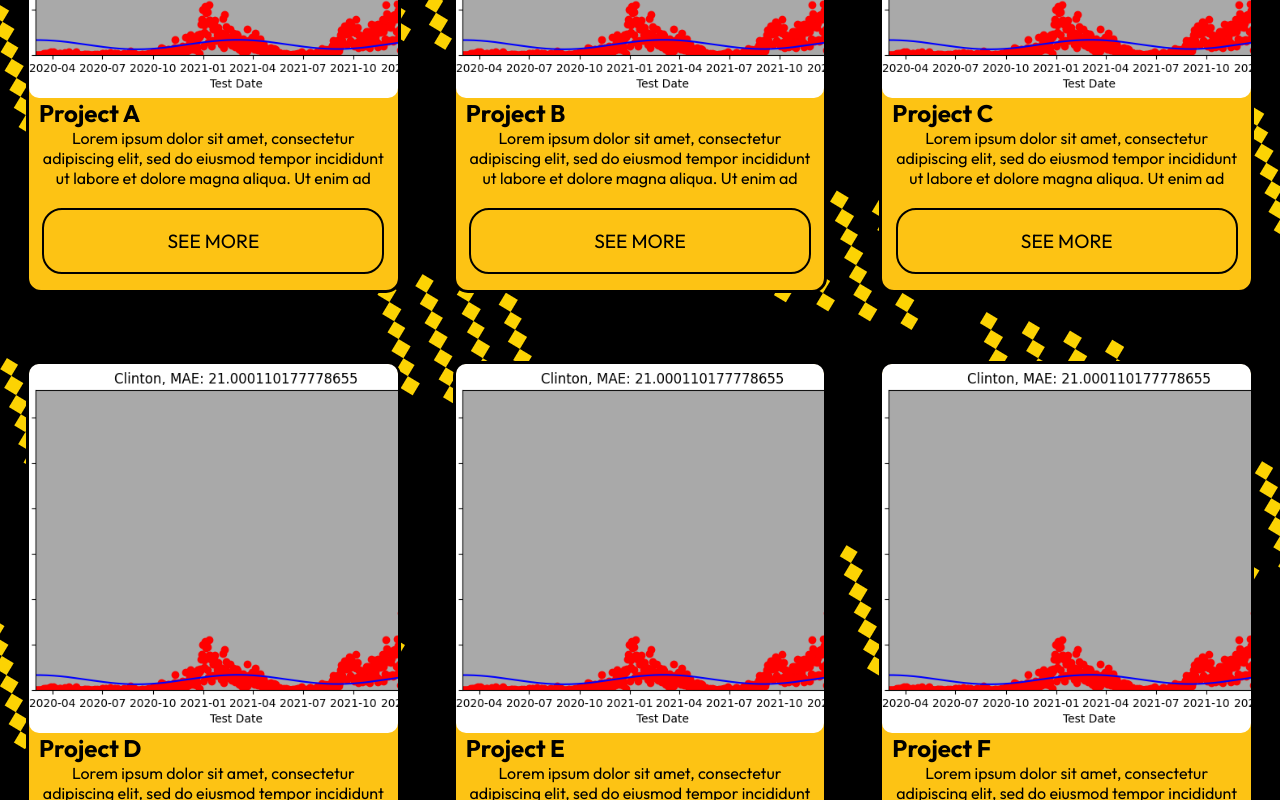
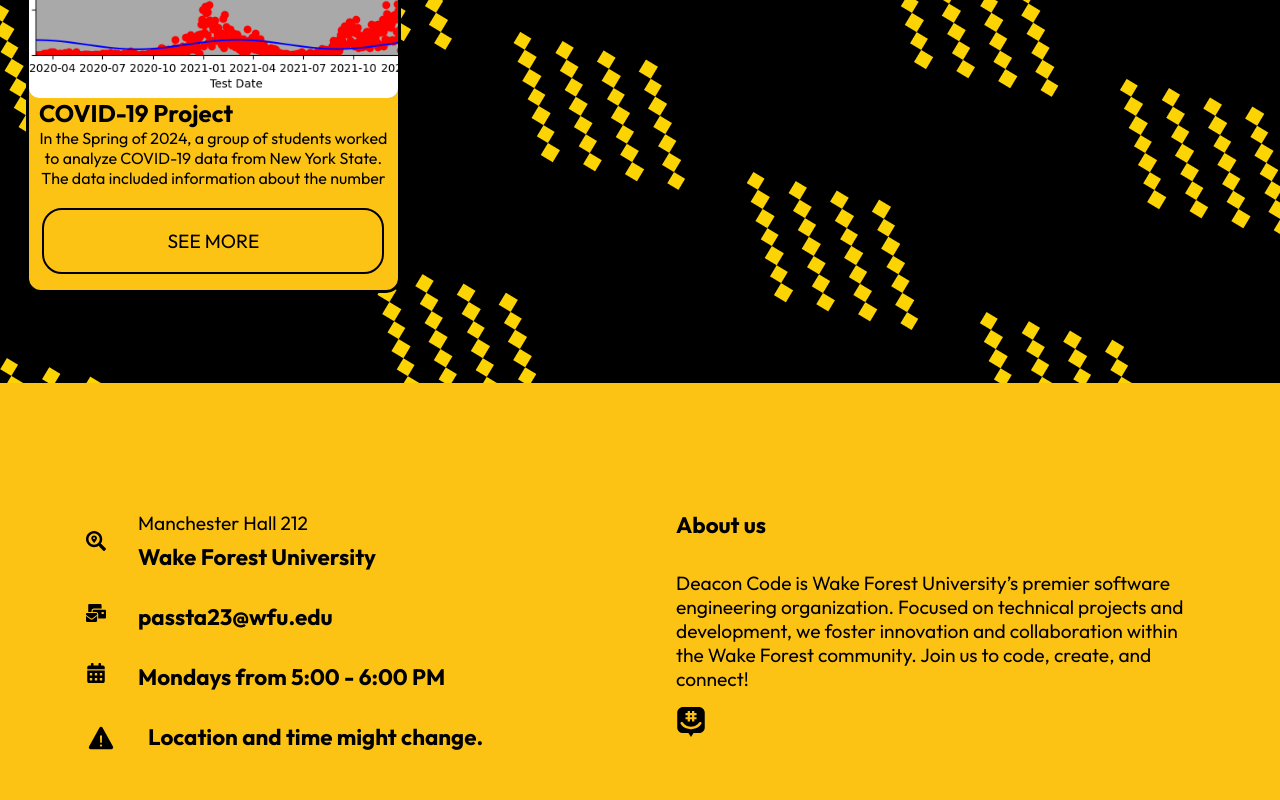
Before and after one commit to Deacon-Code/ClubWebsite2.0, a React (Create React App) app: page /projects in a window 1280 px wide. Shown: the part 940-1740 px from the top of the page. Built offline with nearby package versions, Linux system fonts and the light colour scheme.

Commit message:
A full website, I think, ready for release
Its all ready to be hosted now, do your stuff!

```diff
--- a/src/App.js
+++ b/src/App.js
@@ -6,6 +6,7 @@
 import Projects from "./routes/Projects";
 import Contact from "./routes/Contact";
 import ProjectA from "./routes/SpecificProjects/ProjectA";
+import Covid19Project from "./routes/SpecificProjects/Covid19Project";
 
 function App() {
   return (
@@ -16,6 +17,7 @@
       <Route path="/projects" element={<Projects />} />
       <Route path="/contact" element={<Contact />} />
       <Route path="/projects/projecta" element={<ProjectA />} />
+      <Route path="/projects/COVID19Project" element={<Covid19Project />} />
     </Routes>
   );
 }
--- a/src/components/ProjectsCards.js
+++ b/src/components/ProjectsCards.js
@@ -1,6 +1,7 @@
 import React from "react";
 import "./ProjectsCardsStyle.css";
 import Clinton from "../assets/Clinton.png";
+import NYCmap from "../assets/PredictedvsActualCases.png";
 import { Link } from "react-router-dom";
 
 const ProjectsCards = () => {
@@ -10,29 +11,36 @@
         <div className="row">
           <div className="column">
             <div className="Project-card">
-              <img src={Clinton} alt="Clinton" style={{ width: "100%" }} />
+              <img src={Clinton} alt="ClintonGraph" style={{ width: "100%" }} />
               <div className="inside-card-container">
-                <h2>Project A</h2>
+                <h2>COVID-19 Project</h2>
                 <div className="card-info">
                   <p>
-                    Lorem ipsum dolor sit amet, consectetur adipiscing elit, sed
-                    do eiusmod tempor incididunt ut labore et dolore magna
-                    aliqua. Ut enim ad minim veniam, quis nostrud exercitation
-                    ullamco laboris nisi ut aliquip ex ea commodo consequat.
-                    Duis aute irure dolor in reprehenderit in voluptate velit
-                    esse cillum dolore eu fugiat nulla pariatur. Excepteur sint
-                    occaecat cupidatat non proident, sunt in culpa qui officia
-                    deserunt mollit anim id est laborum.
+                    In the Spring of 2024, a group of students worked to analyze
+                    COVID-19 data from New York State. The data included
+                    information about the number of cases per 100,000 in each
+                    county in the state. Using the Pandas library in Python and
+                    polynomial multivariable linear regression, the intention
+                    was to experiment with curve fitting to see if reasonable
+                    predictions could be made about the future spread of
+                    COVID-19 in each county. The quality of the prediction was
+                    assed using Mean Absolute Error (MAE). Additionally, there
+                    were attempts to integrate the predicative data with Geo
+                    Pandas to provide a map of COVID-19 data and its change over
+                    time and then to compare this data to prediction. In the
+                    future there are hopes that better mapping of the New York
+                    state predictive data can occur and that the quality of the
+                    prediction can improve with better data analysis techniques.
                   </p>
                 </div>
-                <Link to="/projects/projecta" className="btn-project">
+                <Link to="/projects/COVID19Project" className="btn-project">
                   See More
                 </Link>
               </div>
             </div>
           </div>
           <div className="column">
-            <div className="Project-card">
+            {/*<div className="Project-card">
               <img src={Clinton} alt="Clinton" style={{ width: "100%" }} />
               <div className="inside-card-container">
                 <h2>Project B</h2>
@@ -52,10 +60,10 @@
                   See More
                 </Link>
               </div>
-            </div>
+            </div>*/}
           </div>
           <div className="column">
-            <div className="Project-card">
+            {/*<div className="Project-card">
               <img src={Clinton} alt="Clinton" style={{ width: "100%" }} />
               <div className="inside-card-container">
                 <h2>Project C</h2>
@@ -75,12 +83,12 @@
                   See More
                 </Link>
               </div>
-            </div>
+            </div>*/}
           </div>
         </div>
         <div className="row">
           <div className="column">
-            <div className="Project-card">
+            {/*<div className="Project-card">
               <img src={Clinton} alt="Clinton" style={{ width: "100%" }} />
               <div className="inside-card-container">
                 <h2>Project D</h2>
@@ -100,10 +108,10 @@
                   See More
                 </Link>
               </div>
-            </div>
+            </div>*/}
           </div>
           <div className="column">
-            <div className="Project-card">
+            {/*<div className="Project-card">
               <img src={Clinton} alt="Clinton" style={{ width: "100%" }} />
               <div className="inside-card-container">
                 <h2>Project E</h2>
@@ -123,10 +131,10 @@
                   See More
                 </Link>
               </div>
-            </div>
+            </div>*/}
           </div>
           <div className="column">
-            <div className="Project-card">
+            {/*<div className="Project-card">
               <img src={Clinton} alt="Clinton" style={{ width: "100%" }} />
               <div className="inside-card-container">
                 <h2>Project F</h2>
@@ -146,7 +154,7 @@
                   See More
                 </Link>
               </div>
-            </div>
+            </div>*/}
           </div>
         </div>
       </div>
--- a/src/components/ProjectsCardsStyle.css
+++ b/src/components/ProjectsCardsStyle.css
@@ -79,6 +79,7 @@
       display: -webkit-box;
       -webkit-box-orient: vertical;
       -webkit-line-clamp: 3;
+      line-clamp: 3;
       overflow: hidden;
       text-overflow: ellipsis;
       max-height: 4em;
--- a/src/routes/SpecificProjects/Covid19Project.js
+++ b/src/routes/SpecificProjects/Covid19Project.js
@@ -3,48 +3,28 @@
 import Footer from "../../components/Footer";
 import GenericProjectsHeader from "../../components/GenericProjectsHeader";
 import ProjectDescription from "../../components/ProjectDescription";
-import Clinton from "../../assets/images/clinton.jpg";
+import Clinton from "../../assets/Clinton.png";
+import NYCmap from "../../assets/PredictedvsActualCases.png";
 
 const Covid19Project = () => {
-  return;
+  return (
     <div>
       <Navbar />
       <GenericProjectsHeader
         heading="COVID-19 Project"
         text="A foray in Covid-19 data analysis"
-      backgroundImage={Clinton}
+        backgroundImage={NYCmap}
       />
       <ProjectDescription
-      heading="Cicero's Oration against Catiline"
-      text1="How far will you (continue to) abuse our patience, Catiline? For how much longer
-will that rage of yours make a mockery of us? To what point will your unbridled
-audacity show itself? Did the nocturnal garrison on the Palatine, the watch patrols of
-the city, the fear of the people, the assemblies of all the good men, this most fortified
-place of holding the senate, the faces and expressions of all these people [the senators]
-not move you at all? Do you not realise that your plans lie revealed? Do you not see
-that your plot is already held in check by the knowledge of all these people? Do you
-think that any of us do not know what you did last night, what you did the night
-before, where you were, who you summoned, and what plans you made?"
+        heading="COVID-19 Project"
+        text1="In the Spring of 2024, a group of students worked to analyze COVID-19 data from New York State. The data included information about the number of cases per 100,000 in each county in the state. Using the Pandas library in Python and polynomial multivariable linear regression, the intention was to experiment with curve fitting to see if reasonable predictions could be made about the future spread of COVID-19 in each county. The quality of the prediction was assed using Mean Absolute Error (MAE). Additionally, there were attempts to integrate the predicative data with Geo Pandas to provide a map of COVID-19 data and its change over time and then to compare this data to prediction. In the future there are hopes that better mapping of the New York state predictive data can occur and that the quality of the prediction can improve with better data analysis techniques."
         image1={Clinton}
-      text2="O what times (we live in)! O what customs (we pursue)! The senate understands
-these things; the consul sees these things; this man, however, lives. He lives? No
-indeed, he even comes to the senate. He even takes part in public affairs. He points
-out and designates with his eyes, individuals amongst us for slaughter. But we, brave
-men, seem to do enough for the state, if we avoid, the rage and the weapons of that
-man. You, Catiline, should have been led to death already long ago [lit. it behoved
-you to be led…] by order of the consul, that ruin, which you are devising against us,
-should have been conferred upon you.  Indeed a most distinguished man, Publius Scipio, pontifex maximus, as a private man
-killed Tiberius Gracchus, (although) weakening the affairs of state (only) moderately:
-Will we consuls put up with Catiline, wanting to lay waste to the whole earth with
-slaughter and fire? For I pass over those old times too much, because Gaius Servilius
-Ahala killed with his own hand Spurius Manlius, striving after a new state of affairs.
-There was, there was once in this state that courage so that brave men might check a
-harmful citizen with fiercer penalties than the bitterest enemy. We have a decree of the
-state against you, Catiline, both strong and grave; the state does not lack the advice or
-authority of this class [senate]. We, we, I say it openly, we consuls are lacking."
-      image2={Deacon}
+        text2="The image above is an example of the COVID-19 infection rate per 100,000 in New York State for the county of Clinton over time. The red dots represent the actual infection rate for a particular day, and the blue line represents the predicted infection rate. On the right is a map of the state of New York on a particular day (2024-03-03) from the actual infection rate per 100,000 compared to the predicted infection rate on that same day. As can be seen, the model on this particular day overpredicted the number of infected."
+        image2={NYCmap}
       />
-  </div>;
+      <Footer />
+    </div>
+  );
 };
 
 export default Covid19Project;
```
Also changed, not shown: src/assets/PredictedvsActualCases.png (added). Lines whose indentation alone changed are shown as unchanged.
